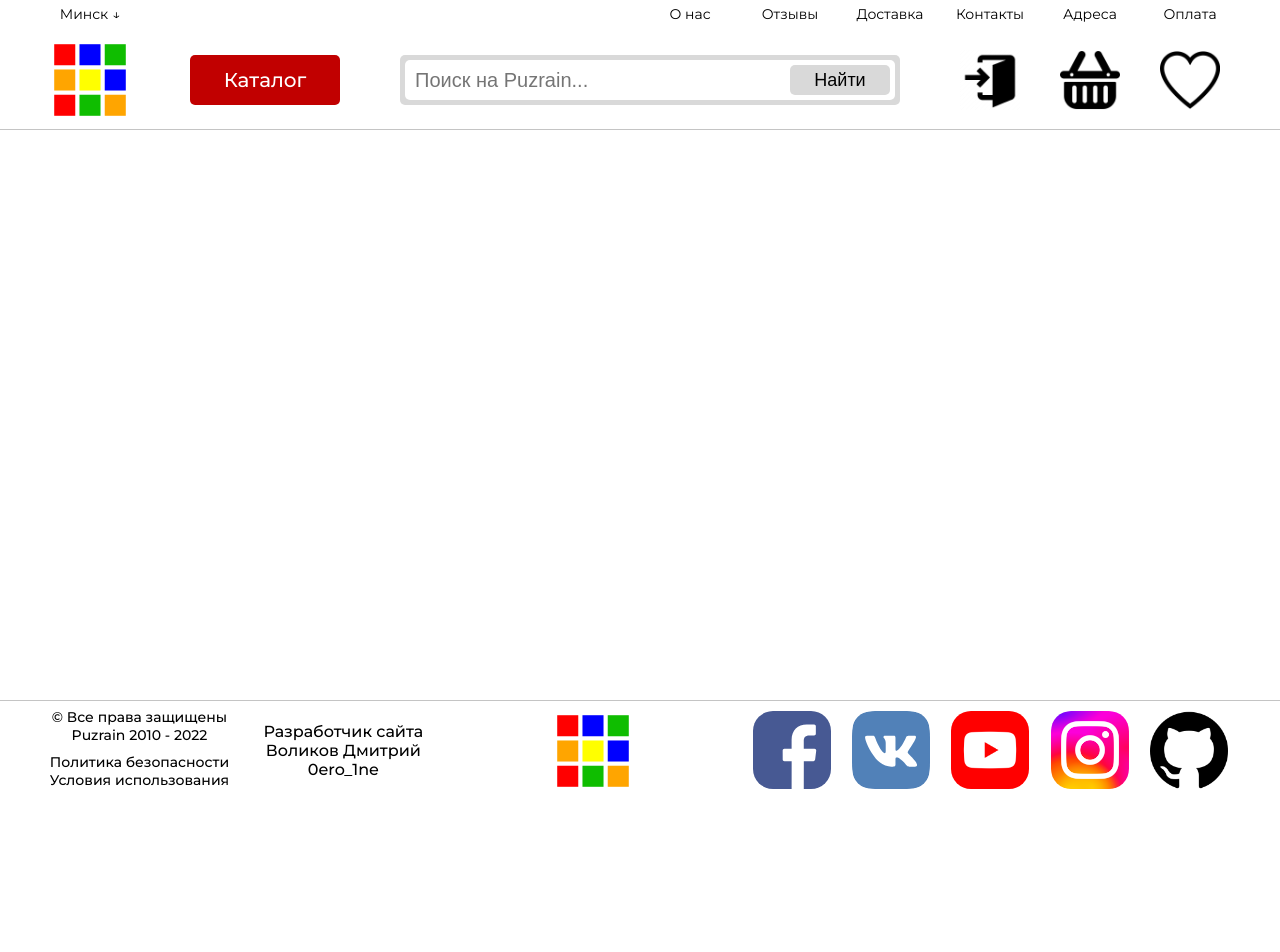
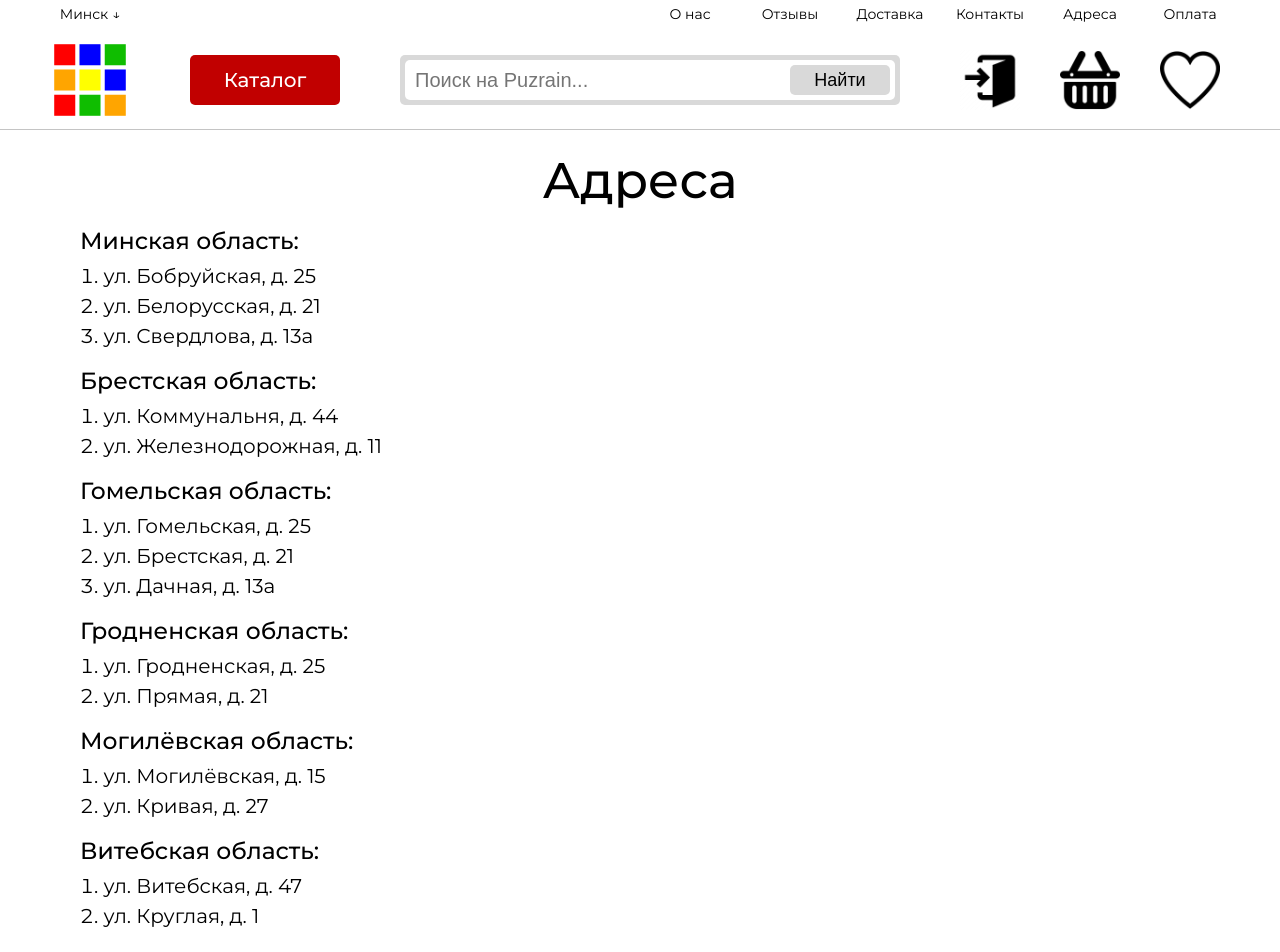
Before and after one commit to 0ero-1ne/puzrain, a React (Create React App) app: page /addresses in a window 1280 px wide. Shown: the top 952 px of the page. Before the commit the page ends 801 px from the top, so only its background shows below. Built offline with nearby package versions, Linux system fonts and the light colour scheme.

Commit message:
[App] Addresses page and catalog styles fixes

```diff
--- a/src/App.js
+++ b/src/App.js
@@ -14,6 +14,7 @@ import FavPage from './pages/fav';
 import Login from './pages/login';
 import Register from './pages/register';
 import ErrorPage from './pages/error';
+import Addresses from './pages/addresses';
 
 import './App.css';
 import URLS from './URLS';
@@ -41,6 +42,7 @@ function App() {
                         <Route path="/login" element={<Login />}/>
                         <Route path="/register" element={<Register />}/>
                         <Route path="/error" element={<ErrorPage />}/>
+                        <Route path="/addresses" element={<Addresses />}/>
                     </Routes>
                 </BrowserRouter>
             </main>
--- a/src/components/header/main/Catalog/Catalog.css
+++ b/src/components/header/main/Catalog/Catalog.css
@@ -27,8 +27,8 @@ header .header-catalog {
     header .header-catalog {
         width: 120px;
         height: 50px;
-        font-size: 16px;
-        padding-top: 13px;
+        font-size: 18px;
+        padding-top: 2px;
         margin-left: 25px;
     }
 }
--- /dev/null
+++ b/src/pages/addresses.js
@@ -0,0 +1,58 @@
+import '../components/main/Main.css';
+import './styles/page.css';
+
+export default function Addresses() {
+    document.querySelector('title').innerText = "Puzrain - Адреса";
+
+    return (
+        <div className="content">
+            <div className="main-infopage">
+                <h1>Адреса</h1>
+                <p>
+                    <h3 style={{fontWeight: 500}}>Минская область:</h3>
+                    <ol style={{marginTop: 5}}>
+                        <li>ул. Бобруйская, д. 25</li>
+                        <li>ул. Белорусская, д. 21</li>
+                        <li>ул. Свердлова, д. 13а</li>
+                    </ol>
+                </p>
+                <p>
+                    <h3 style={{fontWeight: 500}}>Брестская область:</h3>
+                    <ol style={{marginTop: 5}}>
+                        <li>ул. Коммунальня, д. 44</li>
+                        <li>ул. Железнодорожная, д. 11</li>
+                    </ol>
+                </p>
+                <p>
+                    <h3 style={{fontWeight: 500}}>Гомельская область:</h3>
+                    <ol style={{marginTop: 5}}>
+                        <li>ул. Гомельская, д. 25</li>
+                        <li>ул. Брестская, д. 21</li>
+                        <li>ул. Дачная, д. 13а</li>
+                    </ol>
+                </p>
+                <p>
+                    <h3 style={{fontWeight: 500}}>Гродненская область:</h3>
+                    <ol style={{marginTop: 5}}>
+                        <li>ул. Гродненская, д. 25</li>
+                        <li>ул. Прямая, д. 21</li>
+                    </ol>
+                </p>
+                <p>
+                    <h3 style={{fontWeight: 500}}>Могилёвская область:</h3>
+                    <ol style={{marginTop: 5}}>
+                        <li>ул. Могилёвская, д. 15</li>
+                        <li>ул. Кривая, д. 27</li>
+                    </ol>
+                </p>
+                <p>
+                    <h3 style={{fontWeight: 500}}>Витебская область:</h3>
+                    <ol style={{marginTop: 5}}>
+                        <li>ул. Витебская, д. 47</li>
+                        <li>ул. Круглая, д. 1</li>
+                    </ol>
+                </p>
+            </div>
+        </div>
+    );
+}
```
Also changed, not shown: 1 other file (tests, documents, lock files or other folders).
